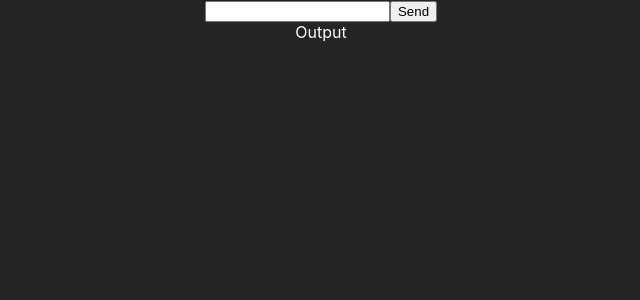
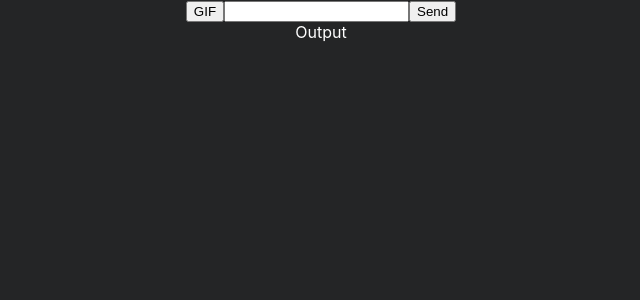
Before and after one commit to Sk-Bhardwaj24/chat-application, a React (Create React App) app: page / in a window 1280 px wide. Shown: the top 300 px of the page, without its empty margins (319-959 px from the left). Built offline with nearby package versions, Linux system fonts and the light colour scheme.

Commit message:
added button for gif

```diff
--- a/src/Components/Input.jsx
+++ b/src/Components/Input.jsx
@@ -11,9 +11,11 @@ const Input = () => {
   const handleAdd = () => {
     console.log(textdata);
   };
+  const handlegif = () => {};
   return (
     <Div>
-      <input type="text" value={textdata} onChange={handleChange} />
+      <button onClick={handlegif}>GIF</button>
+      <input type="text" onChange={handleChange} value={textdata} />
       <button onClick={handleAdd}>Send</button>
     </Div>
   );
```
